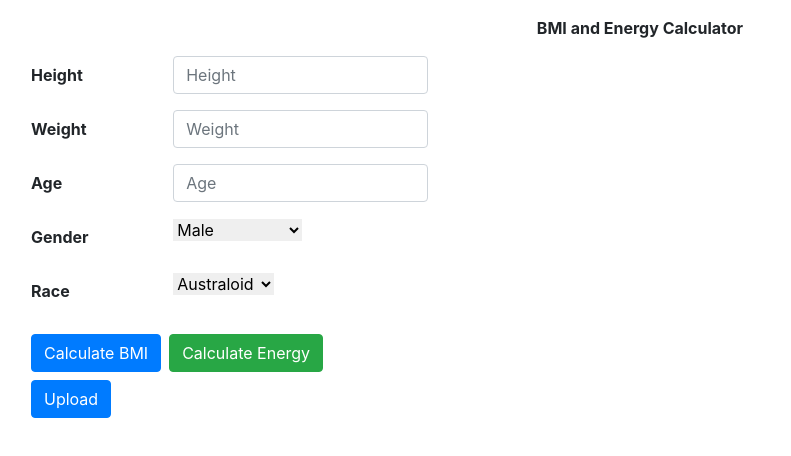
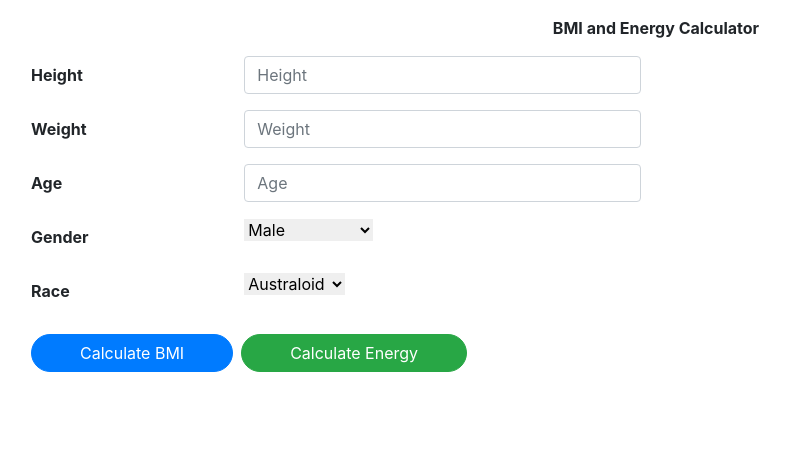
Before and after one commit to CanonMinds/gh-Estes-Project, a React (Create React App) app: page / in a window 1280 px wide. Shown: the top 456 px of the page, without its empty margins (0-791 px from the left). Built offline with nearby package versions, Linux system fonts and the light colour scheme.

Commit message:
Will try to push

```diff
--- a/src/App.css
+++ b/src/App.css
@@ -62,3 +62,7 @@ select {
 Form Label{
   font-weight: bold;
 }
+
+.btn{
+  border-radius: 20px;
+}
--- a/src/App.js
+++ b/src/App.js
@@ -6,7 +6,7 @@ import { Button, Form, Row, Col } from 'react-bootstrap';
 
 function App() {
   return (
-    <div className="mb-5">
+    <div className="mb-5 mx-3 col-sm-12 col-md-12 col-lg-12">
       <header className="">
         <div className="topnav my-3 mx-3">
           <a className="title">
@@ -14,7 +14,7 @@ function App() {
           </a>
         </div>
       </header>
-      <div className="mx-3 col-sm-6 col-md-6 col-lg-8">
+      <div className="">
         <Form autoComplete="off">
           <Form.Group as={Row} controlId="formHorizontalEmail">
             <Form.Label column sm={2}>
@@ -66,15 +66,14 @@ function App() {
               </select>
             </Col>
           </Form.Group>
-          <Button className="mr-2" variant="primary" type="submit">
+          <Button className="btn mr-2 px-5" variant="primary">
             Calculate BMI
           </Button>
           {/* <br></br> */}
-          <Button className="my-2" variant="success" type="submit">
+          <Button className="btn my-2 px-5" variant="success">
             Calculate Energy
           </Button>
         </Form>
-        <Button>Upload</Button>
         <script>
         </script>
       </div>
```
